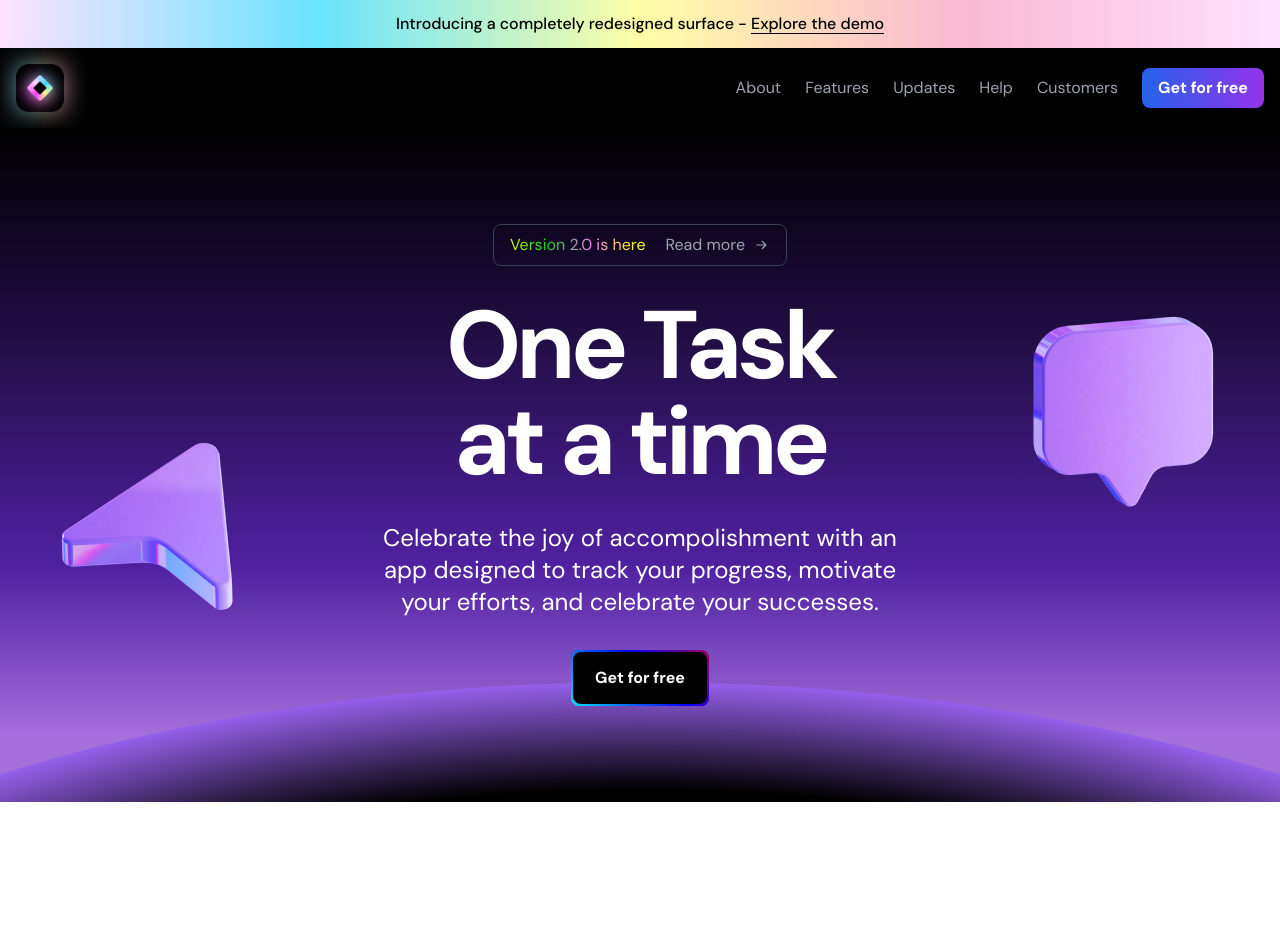
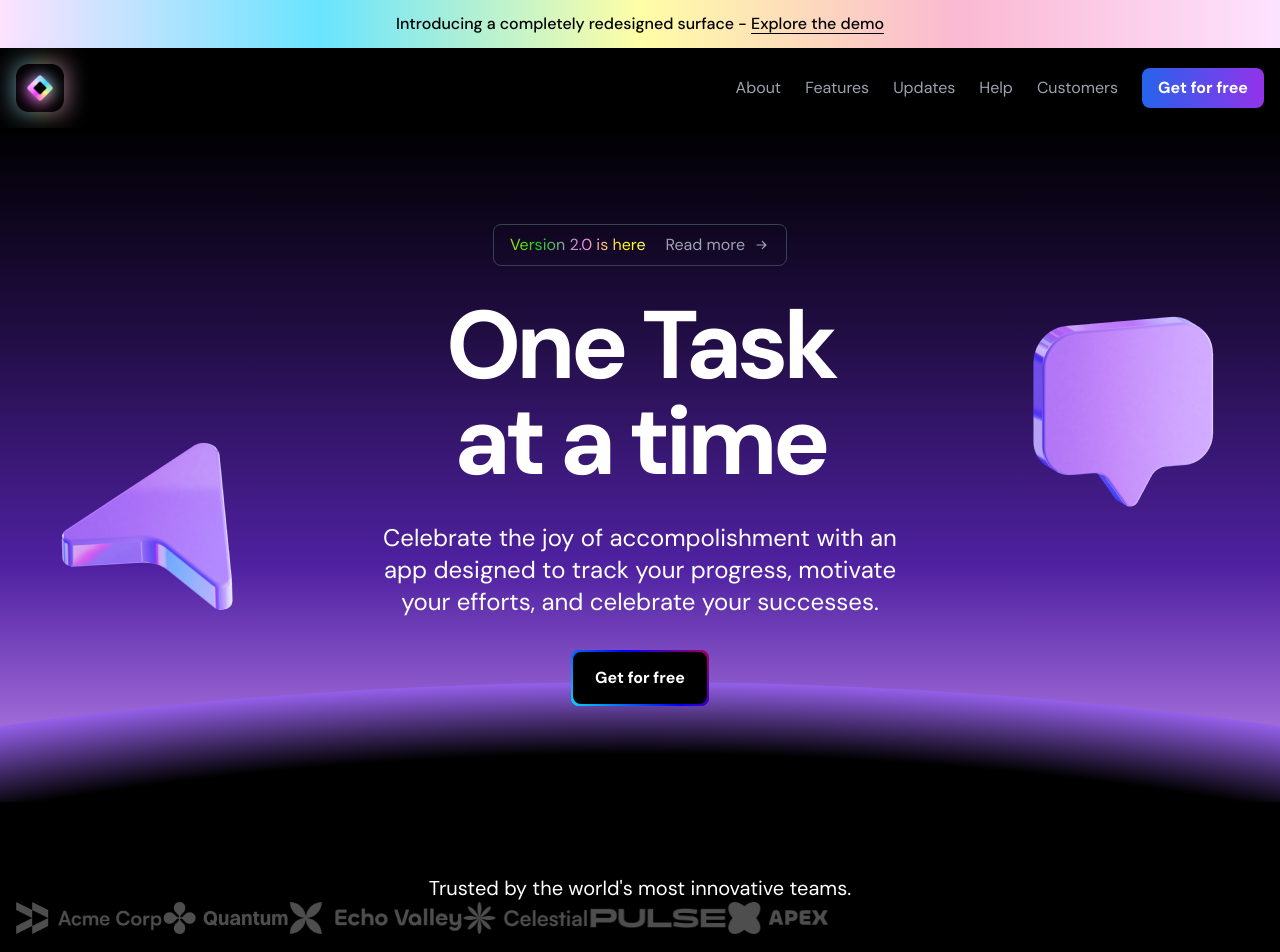
Before and after one commit to Aviral3501/landing_page_sass01, a Next.js app: page / in a window 1280 px wide. Shown: the top 952 px of the page. Before the commit the page ends 802 px from the top, so only its background shows below. Built offline with nearby package versions, Linux system fonts and the light colour scheme.

Commit message:
hero updated

```diff
--- a/src/components/Hero.tsx
+++ b/src/components/Hero.tsx
@@ -9,7 +9,7 @@ export const Hero = () => {
     <>
       <div className="bg-black text-white bg-[linear-gradient(to_bottom,#000,#200D42_30%,#4F21A1_65%,#A46EDB_90%)] py-[72px] sm:py-24 relative overflow-clip">
         {/* black circle */}
-      <div className="absolute bg-black h-[375px] w-[750px] sm:w-[1536px] sm:h-[768px] lg:w-[2400px] lg:h-[1200px]  rounded-[100%] -translate-x-1/2 left-1/2 border-[#B48CDE] bg-[radial-gradient(closest-side,#000_82%,#9560EB)] bottom-24 top-[calc(100%-96px)] sm:top-[calc(100%-120px)]     -z-1 "></div>
+      <div className="absolute bg-black h-[375px] w-[800px] sm:w-[1536px] sm:h-[768px] lg:w-[2800px] lg:h-[800px]  rounded-[100%] -translate-x-1/2 left-1/2 border-[#B48CDE] bg-[radial-gradient(closest-side,#000_82%,#9560EB)] bottom-24 top-[calc(100%-96px)] sm:top-[calc(100%-120px)]     -z-1 "></div>
         <div className="container relative">
           <div className="flex items-center justify-center">
             <a href="#" className="inline-flex gap-3 border py-2 px-4 rounded-lg border-gray-700 hover:border-gray-500 transition duration-300">
--- a/src/components/LogoTicker.tsx
+++ b/src/components/LogoTicker.tsx
@@ -1,9 +1,11 @@
+"use client"
 import acmeLogo from "../assets/images/acme.png";
 import quantumLogo from "../assets/images/quantum.png";
 import echoLogo from "../assets/images/echo.png";
 import celestialLogo from "../assets/images/celestial.png";
 import pulseLogo from "../assets/images/pulse.png";
 import apexLogo from "../assets/images/apex.png";
+import Image from "next/image";
 
 const images = [
   { src: acmeLogo, alt: "Acme Logo" },
@@ -15,5 +17,23 @@ const images = [
 ];
 
 export const LogoTicker = () => {
-  return null;
+
+  return(
+    <>
+    <div className="bg-black text-white py-[72px]">
+      <div className="container">
+        <h2 className="text-lg text-center sm:text-2xl md:text-xl">Trusted by the world's most innovative teams.</h2>
+        <div className="overflow-hidden gap-16">
+           <div className="flex">
+           {images.map(({src,alt})=>(
+              <Image src={src} alt={alt} className="flex-none h-8 w-auto"/>
+            ))}
+           </div>
+        </div>
+      </div>
+
+
+    </div>
+    </>
+  )
 };
```
